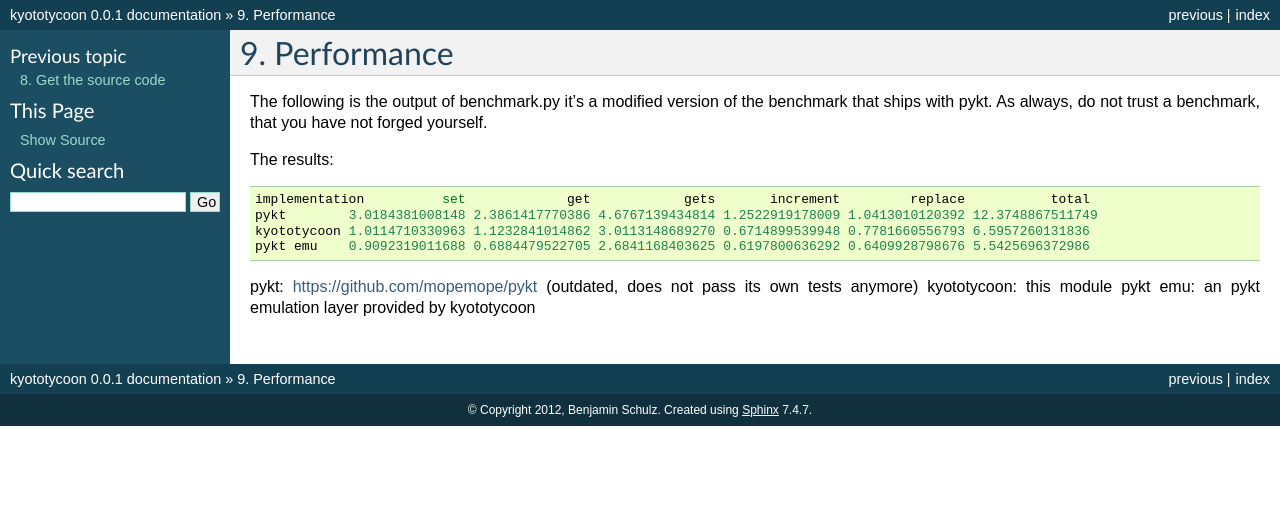
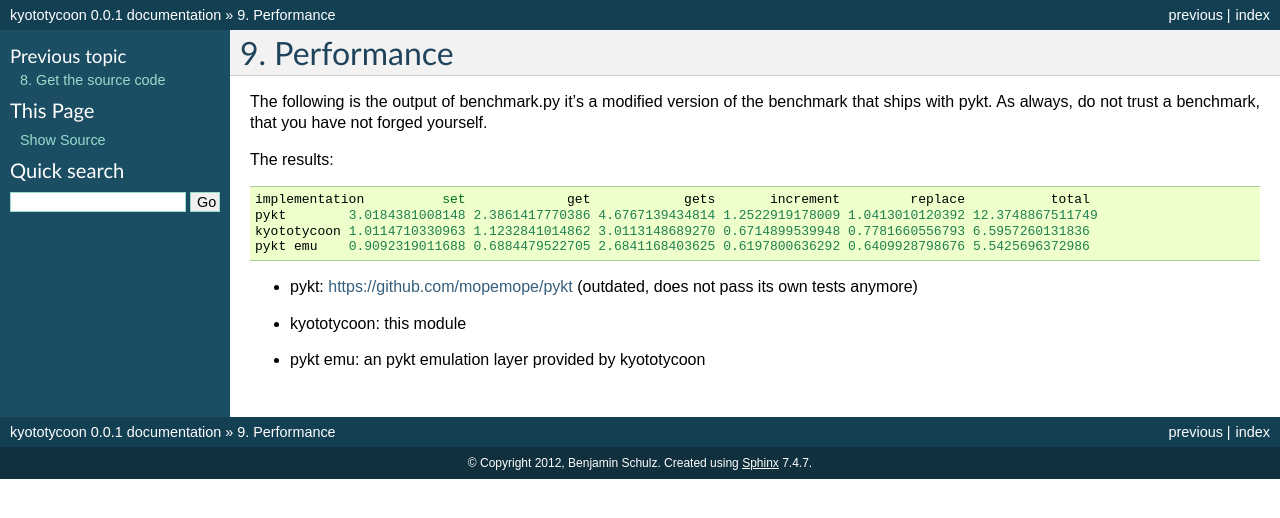
Before and after one commit to beschulz/kyototycoon, a Sphinx documentation site: the page built from doc/performance.rst, in a window 1280 px wide. Shown: the top 518 px of the page. Built offline with Sphinx 7.4.7, drawn with Linux system fonts in a browser that asks for light colours.

Commit message:
fiddled with docs again

```diff
--- a/doc/performance.rst
+++ b/doc/performance.rst
@@ -11,6 +11,6 @@
 	pykt emu    0.9092319011688 0.6884479522705 2.6841168403625 0.6197800636292 0.6409928798676 5.5425696372986
 
 
-pykt: https://github.com/mopemope/pykt (outdated, does not pass its own tests anymore)
-kyototycoon: this module
-pykt emu: an pykt emulation layer provided by kyototycoon
+- pykt: https://github.com/mopemope/pykt (outdated, does not pass its own tests anymore)
+- kyototycoon: this module
+- pykt emu: an pykt emulation layer provided by kyototycoon
```
Also changed, not shown: 1 other file.
